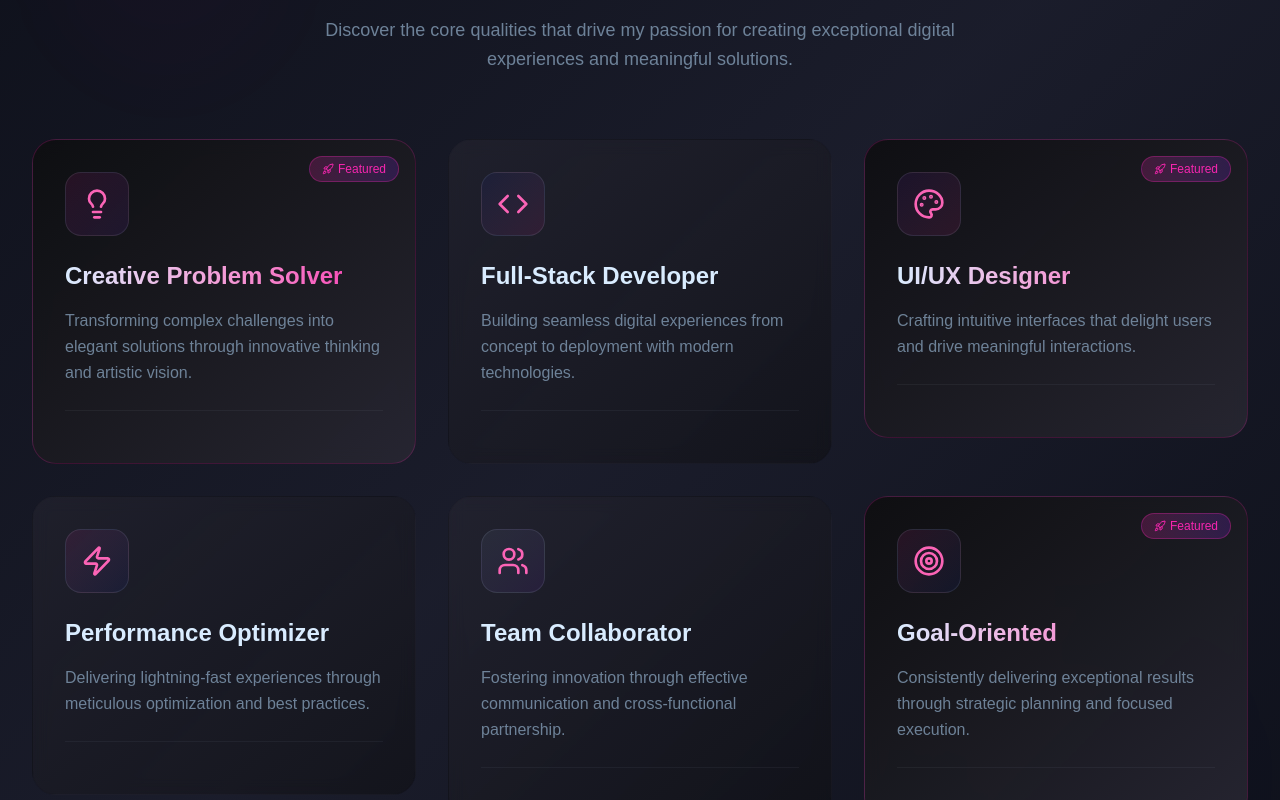
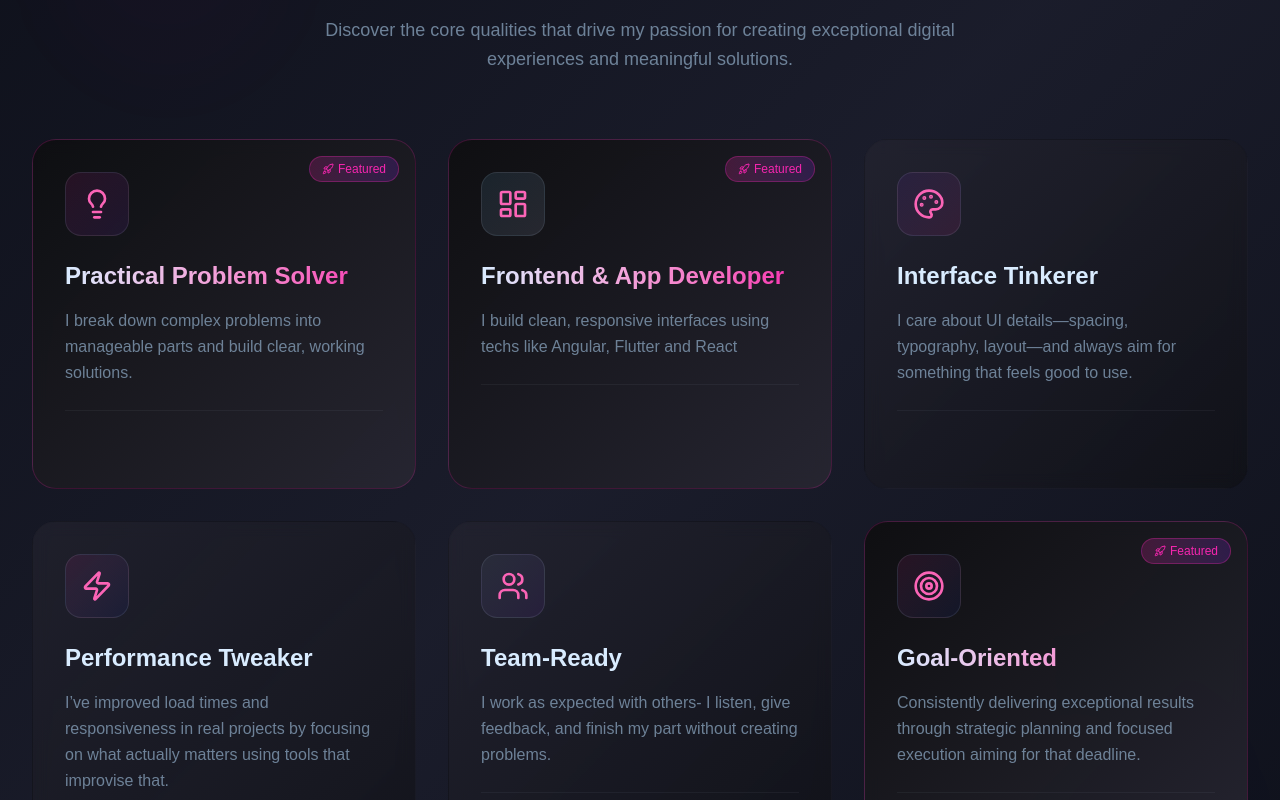
Before and after one commit to JohnFireSword/personal-portfolio, a React (Vite) app: page / in a window 1280 px wide. Shown: the part 5260-6060 px from the top of the page. Built offline with nearby package versions, Linux system fonts and the light colour scheme; a web font is replaced by a local one.

Commit message:
Finalizing traits

```diff
--- a/src/components/HeroModels/TraitCards.jsx
+++ b/src/components/HeroModels/TraitCards.jsx
@@ -8,6 +8,7 @@ import {
   Lightbulb,
   Rocket,
   Heart,
+  LayoutDashboard,
 } from "lucide-react";
 
 const iconMap = {
@@ -17,6 +18,7 @@ const iconMap = {
   Zap: Zap,
   Users: Users,
   Target: Target,
+  LayoutDashboard: LayoutDashboard,
 };
 
 const IconRenderer = React.memo(({ iconName, className }) => {
@@ -26,18 +28,16 @@ const IconRenderer = React.memo(({ iconName, className }) => {
 });
 
 const TraitCard = React.memo(
-
-  ({ trait, index, onMouseEnter, onMouseLeave, isHovered }) => (
+  ({ trait, onMouseEnter, onMouseLeave, isHovered }) => (
     <div
       className={`group relative ${
         trait.featured ? "lg:col-span-1 lg:row-span-1" : ""
       }`}
       onMouseEnter={onMouseEnter}
       onMouseLeave={onMouseLeave}>
-      {/* Simplified card with reduced complexity */}
       <div
         className={`
-      relative h-full overflow-hidden rounded-3xl border transition-all duration-300 ease-out
+      relative  h-[350px] overflow-hidden rounded-3xl border transition-all duration-300 ease-out
       ${
         trait.featured
           ? "border-pink-100/20 bg-gradient-to-br from-black-100/90 to-black-200/90"
@@ -47,7 +47,6 @@ const TraitCard = React.memo(
       backdrop-blur-sm
       ${isHovered ? "transform scale-105 -translate-y-1" : ""}
     `}>
-        {/* Simplified background overlay - only shows on hover */}
         <div
           className={`
         absolute inset-0 bg-gradient-to-br ${trait.bgColor} opacity-0
@@ -68,8 +67,7 @@ const TraitCard = React.memo(
         )}
 
         {/* Content */}
-        <div className="relative z-10 p-8 h-full flex flex-col">
-          {/* Icon with simplified hover effect */}
+        <div className="relative z-10 p-8  flex flex-col">
           <div
             className={`
           inline-flex items-center justify-center w-16 h-16 rounded-2xl mb-6
@@ -100,7 +98,6 @@ const TraitCard = React.memo(
             {trait.description}
           </p>
 
-          {/* Simplified bottom accent */}
           <div className="mt-6 pt-4 border-t border-white-50/5">
             <div
               className={`
@@ -112,7 +109,6 @@ const TraitCard = React.memo(
           </div>
         </div>
 
-        {/* Simplified hover glow - reduced blur */}
         <div
           className={`
         absolute -inset-0.5 bg-gradient-to-r ${trait.color} rounded-3xl opacity-0
--- a/src/constants/traits.js
+++ b/src/constants/traits.js
@@ -1,8 +1,8 @@
 export const traits = [
   {
     id: 1,
-    title: "Creative Problem Solver",
-    description: "Transforming complex challenges into elegant solutions through innovative thinking and artistic vision.",
+    title: "Practical Problem Solver",
+    description: "I break down complex problems into manageable parts and build clear, working solutions.",
     icon: "Lightbulb",
     color: "from-pink-100 to-purple-100",
     bgColor: "from-pink-100/10 to-purple-100/10",
@@ -10,26 +10,26 @@ export const traits = [
   },
   {
     id: 2,
-    title: "Full-Stack Developer",
-    description: "Building seamless digital experiences from concept to deployment with modern technologies.",
-    icon: "Code",
-    color: "from-blue-150 to-pink-100",
-    bgColor: "from-blue-150/10 to-pink-100/10",
+    title: "Frontend & App Developer",
+    description: "I build clean, responsive interfaces using techs like Angular, Flutter and React",
+    icon: "LayoutDashboard",
+    color: "from-sky-300 to-indigo-200",
+    bgColor: "from-sky-300/10 to-indigo-200/10",
+    featured: true
+  },
+  {
+    id: 3,
+    title: "Interface Tinkerer",
+    description: "I care about UI details—spacing, typography, layout—and always aim for something that feels good to use.",
+    icon: "Palette",
+    color: "from-purple-100 to-pink-50",
+    bgColor: "from-purple-100/10 to-pink-50/10",
     featured: false
   },
   {
-    id: 3,
-    title: "UI/UX Designer",
-    description: "Crafting intuitive interfaces that delight users and drive meaningful interactions.",
-    icon: "Palette",
-    color: "from-purple-100 to-pink-50",
-    bgColor: "from-purple-100/10 to-pink-50/10",
-    featured: true
-  },
-  {
     id: 4,
-    title: "Performance Optimizer",
-    description: "Delivering lightning-fast experiences through meticulous optimization and best practices.",
+    title: "Performance Tweaker",
+    description: "I’ve improved load times and responsiveness in real projects by focusing on what actually matters using tools that improvise that.",
     icon: "Zap",
     color: "from-pink-50 to-blue-150",
     bgColor: "from-pink-50/10 to-blue-150/10",
@@ -37,8 +37,8 @@ export const traits = [
   },
   {
     id: 5,
-    title: "Team Collaborator",
-    description: "Fostering innovation through effective communication and cross-functional partnership.",
+    title: "Team-Ready",
+    description: "I work as expected with others- I listen, give feedback, and finish my part without creating problems.",
     icon: "Users",
     color: "from-blue-50 to-purple-100",
     bgColor: "from-blue-50/10 to-purple-100/10",
@@ -47,7 +47,7 @@ export const traits = [
   {
     id: 6,
     title: "Goal-Oriented",
-    description: "Consistently delivering exceptional results through strategic planning and focused execution.",
+    description: "Consistently delivering exceptional results through strategic planning and focused execution aiming for that deadline.",
     icon: "Target",
     color: "from-pink-100 to-blue-150",
     bgColor: "from-pink-100/10 to-blue-150/10",
--- a/src/sections/FeaturesSection.jsx
+++ b/src/sections/FeaturesSection.jsx
@@ -2,12 +2,14 @@ import React, { useRef, useState, useCallback, useMemo } from "react";
 import gsap from "gsap";
 import { useGSAP } from "@gsap/react";
 import ScrollTrigger from "gsap/ScrollTrigger";
+import SplitText from "gsap/SplitText";
 import {
   Code,
   Palette,
   Zap,
   Users,
   Target,
+  LayoutDashboard,
   Lightbulb,
   Rocket,
   Heart,
@@ -15,6 +17,7 @@ import {
 import { traits } from "../constants/traits";
 import TraitCard from "../components/HeroModels/TraitCards";
 
+gsap.registerPlugin(SplitText);
 gsap.registerPlugin(ScrollTrigger);
 
 function FeaturedTraitsCards() {
@@ -35,28 +38,29 @@ function FeaturedTraitsCards() {
   // Memoize traits to prevent unnecessary re-renders
   const memoizedTraits = useMemo(() => traits, []);
 
-  // GSAP animations
 useGSAP(() => {
-    // Simplified title animation
-    gsap.fromTo(
-      titleRef.current,
-      { opacity: 0, y: 30 },
-      {
-        opacity: 1,
-        y: 0,
+  // Title text animation using SplitText
+  SplitText.create(titleRef, {
+    type: "words,chars",
+    onSplit(self) {
+      gsap.from(self.chars, {
+        autoAlpha: 0,
+        y: 50,
+        opacity: 0,
         duration: 0.8,
-        ease: "power2.out",
+        stagger: 0.05,
+        ease: "power3.out",
         scrollTrigger: {
           trigger: titleRef.current,
-          start: "top bottom-=100",
-          once: true,
+          start: "top 80%",
         },
-      }
-    );
+      });
+    },
+  });
 
-
+  // Cards animation in sequence
   cardsRef.current.forEach((card, i) => {
-      if (card) {
+    if (!card) return;
     gsap.fromTo(
       card,
       {
@@ -73,18 +77,41 @@ function FeaturedTraitsCards() {
         ease: "power2.out",
         scrollTrigger: {
           trigger: card,
-              start: "top bottom-=50",
+          start: "top 85%",
+          once: true,
+        },
+      }
+    );
+  });
+
+  // CTA animation
+  const cta = containerRef.current?.querySelector(".cta-button");
+  if (cta) {
+    gsap.fromTo(
+      cta,
+      { autoAlpha: 0, y: 30 },
+      {
+        autoAlpha: 1,
+        y: 0,
+        duration: 0.8,
+        delay: 0.4,
+        ease: "power3.out",
+        scrollTrigger: {
+          trigger: cta,
+          start: "top 90%",
           once: true,
         },
       }
     );
   }
-    });
 }, []);
+
+
 
   return (
     <section
-      ref={containerRef} id="featured"
+      ref={containerRef}
+      id="featured"
       className="w-full py-20 px-4 sm:px-6 lg:px-8 relative overflow-hidden">
       {/* Simplified background with reduced blur */}
       <div className="absolute inset-0 bg-gradient-to-br from-black-100 via-black-200 to-black-100 opacity-50" />
@@ -95,7 +122,7 @@ function FeaturedTraitsCards() {
 
       <div className="relative max-w-7xl mx-auto">
         {/* Section Header */}
-        <div ref={titleRef} className="text-center mb-16">
+        <div ref={titleRef} className="title-ref text-center mb-16">
           <div className="inline-flex items-center gap-3 mb-4">
             <div className="w-2 h-2 bg-pink-100 rounded-full animate-pulse" />
             <span className="text-sm font-medium text-blue-50 uppercase tracking-wider">
```
Lines whose indentation alone changed are shown as unchanged.
